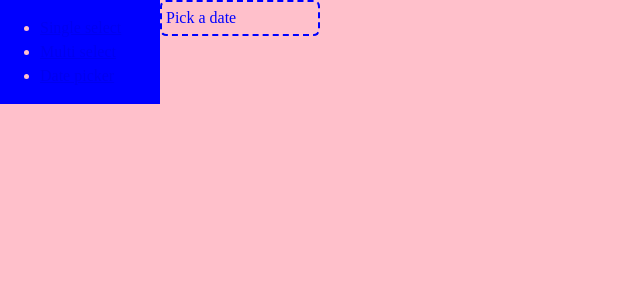
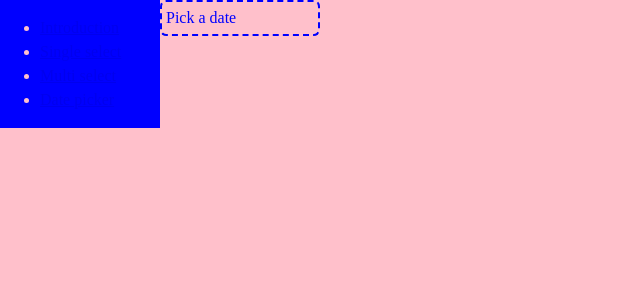
Before and after one commit to tpict/natural-selection, a React app: page /examples/date-picker in a window 1280 px wide. Shown: the top 300 px of the page, without its empty margins (0-640 px from the left). Built offline with nearby package versions, Linux system fonts and the light colour scheme.

Commit message:
Remove instant redirect in docs

```diff
--- a/src/Examples/index.tsx
+++ b/src/Examples/index.tsx
@@ -1,17 +1,13 @@
 import React from "react";
-import { useRouteMatch, Redirect, Link, Route, Switch } from "react-router-dom";
+import { Link, Route, Switch } from "react-router-dom";
 
 import { SingleSelectExample } from "./SingleSelectExample";
 import { MultiSelectExample } from "./MultiSelectExample";
 import { DatePickerExample } from "./DatePickerExample";
 
 export const Examples: React.FC = () => {
-  const match = useRouteMatch("/examples");
-
   return (
     <>
-      {match?.isExact && <Redirect to="/examples/single-select" />}
-
       <div css={{ display: "flex", height: "100%" }}>
         <div
           css={theme => ({
@@ -23,6 +19,10 @@ export const Examples: React.FC = () => {
           })}
         >
           <ul>
+            <li>
+              <Link to="/examples">Introduction</Link>
+            </li>
+
             <li>
               <Link to="/examples/single-select">Single select</Link>
             </li>
@@ -54,6 +54,8 @@ export const Examples: React.FC = () => {
             <Route path="/examples/date-picker">
               <DatePickerExample />
             </Route>
+
+            <Route path="/examples">Hello world</Route>
           </Switch>
         </div>
       </div>
```
